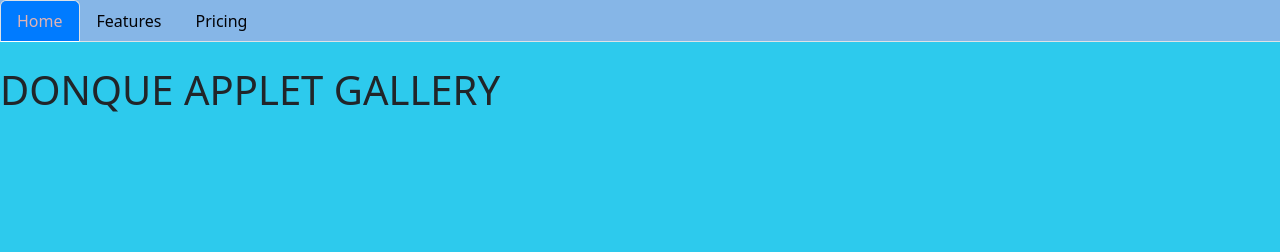
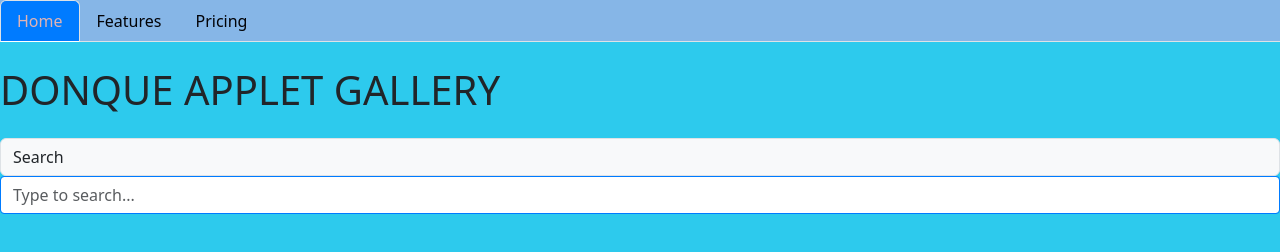
Before and after one commit to LLOYDY0510/it24-----a-main, a plain HTML site: page index.html in a window 1280 px wide. Drawn offline with nearby package versions, Linux system fonts and the light colour scheme.

Commit message:
added search bar

```diff
--- a/index.html
+++ b/index.html
@@ -50,3 +50,7 @@
          </ul>
          <div class="container mt-4"></div>
             <h1>DONQUE APPLET GALLERY</h1>
+            <div class="input-group mb-3"></div>
+                <span class="input-group-text">Search</span>
+                <input type="text" class="form-control search-input" placeholder="Type to search..." onkeyup="filterCards()">
+            </div>
```
